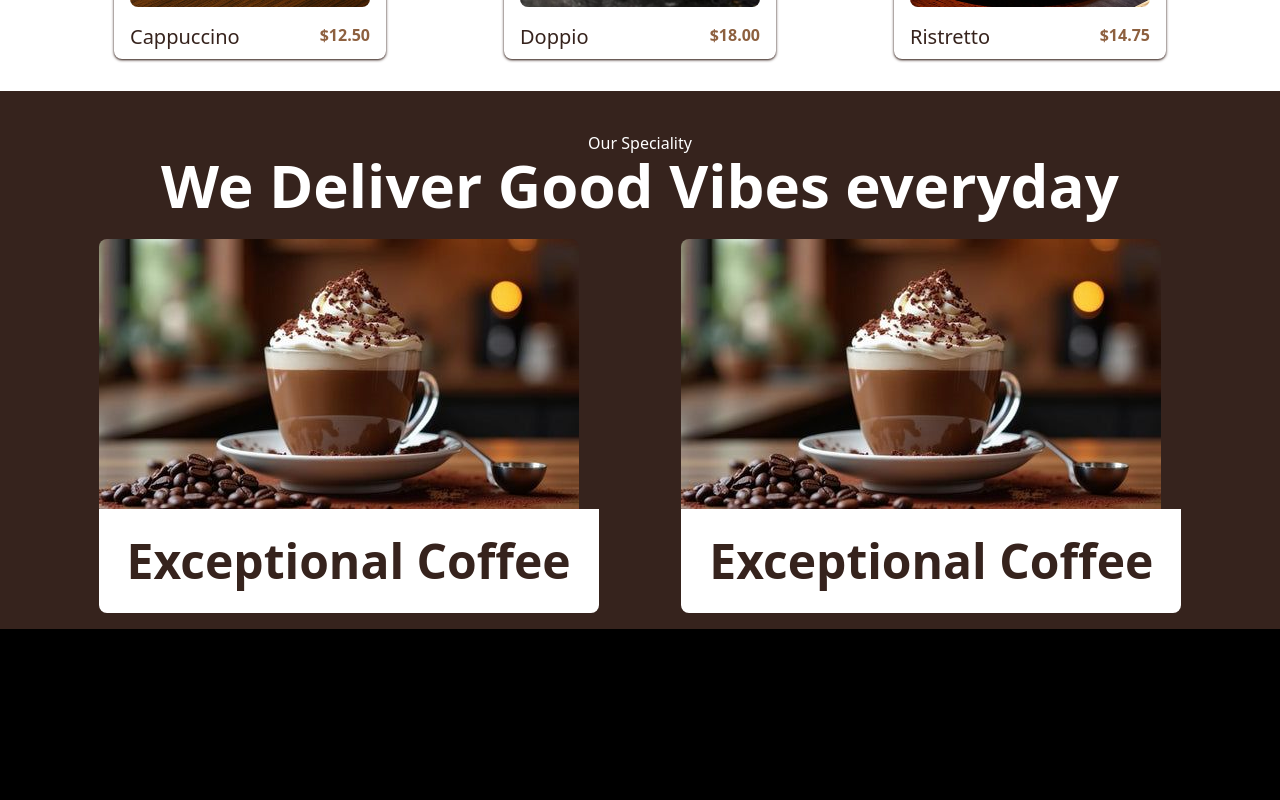
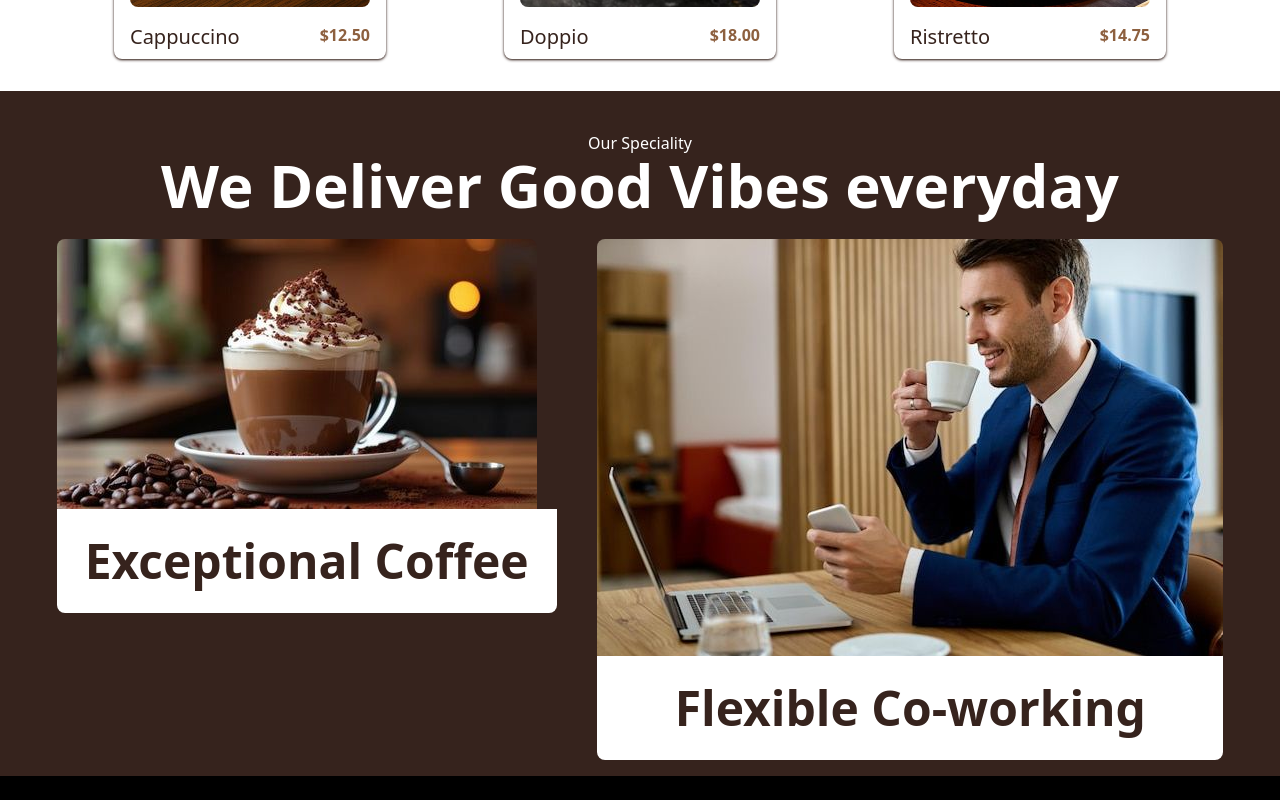
Before and after one commit to Developerfiyin/Finpay-project, a React (Vite) app: page / in a window 1280 px wide. Shown: the part 1361-2161 px from the top of the page. Before the commit the page ends 2014 px from the top, so only its background shows below. Built offline with nearby package versions, Linux system fonts and the light colour scheme.

Commit message:
Updated speciality section

```diff
--- a/src/Components/Speciality.jsx
+++ b/src/Components/Speciality.jsx
@@ -1,5 +1,6 @@
 import React from 'react'
 import coffee from '../assets/coffee.png'
+import Worker from '../assets/worker 1.png'
 
 const Speciality = () => {
   return (
@@ -16,9 +17,9 @@ const Speciality = () => {
             </div>
 
              <div className=''>
-            <img src={coffee} alt="The exceptional coffee image" className='rounded-t-lg'/>
+            <img src={Worker} alt="The exceptional coffee image" className='rounded-t-lg min-w-auto'/>
                  <div className='bg-white rounded-b-lg'>
-                    <h1 className='text-5xl p-7 font-semibold text-[#36231d]'> Exceptional Coffee</h1>
+                    <h1 className='text-5xl p-7 font-semibold text-[#36231d]'>Flexible Co-working</h1>
                  </div>
             </div>
 
```
